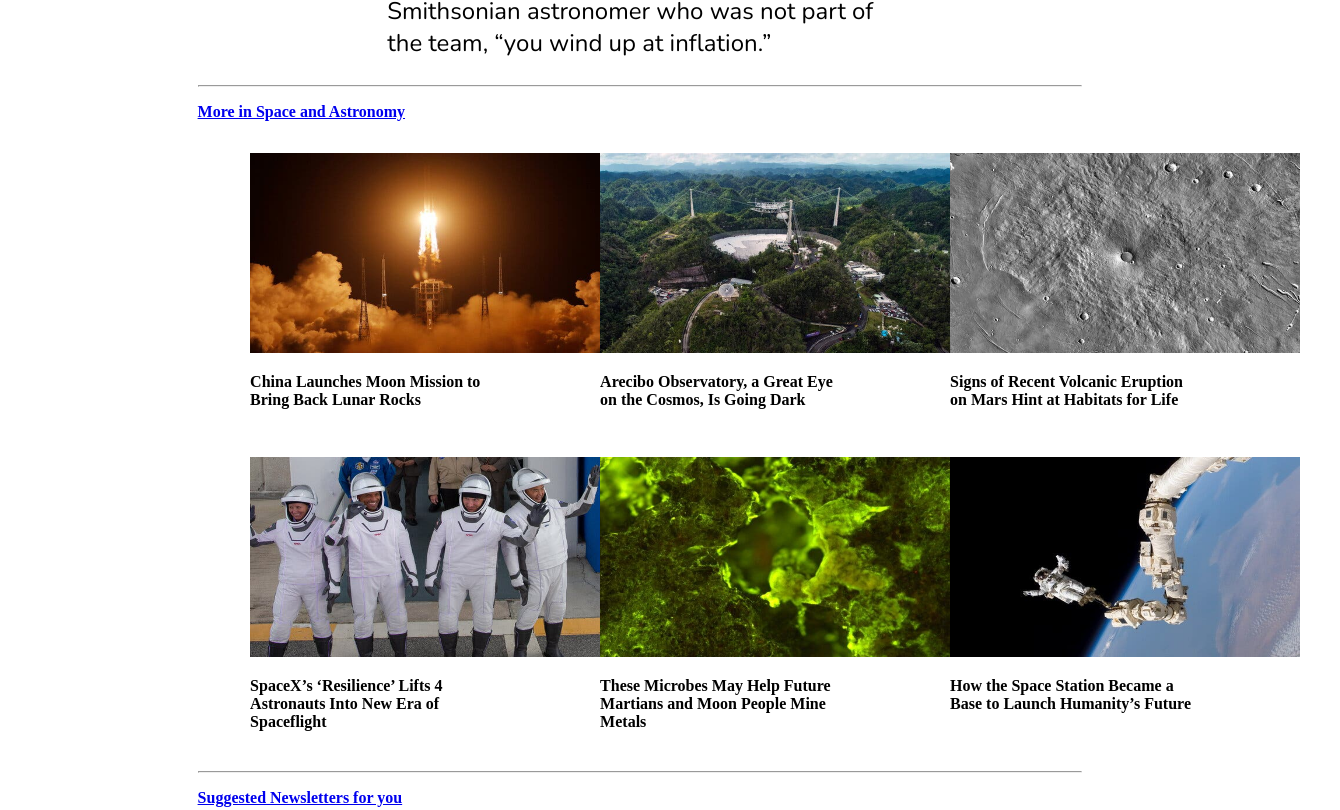
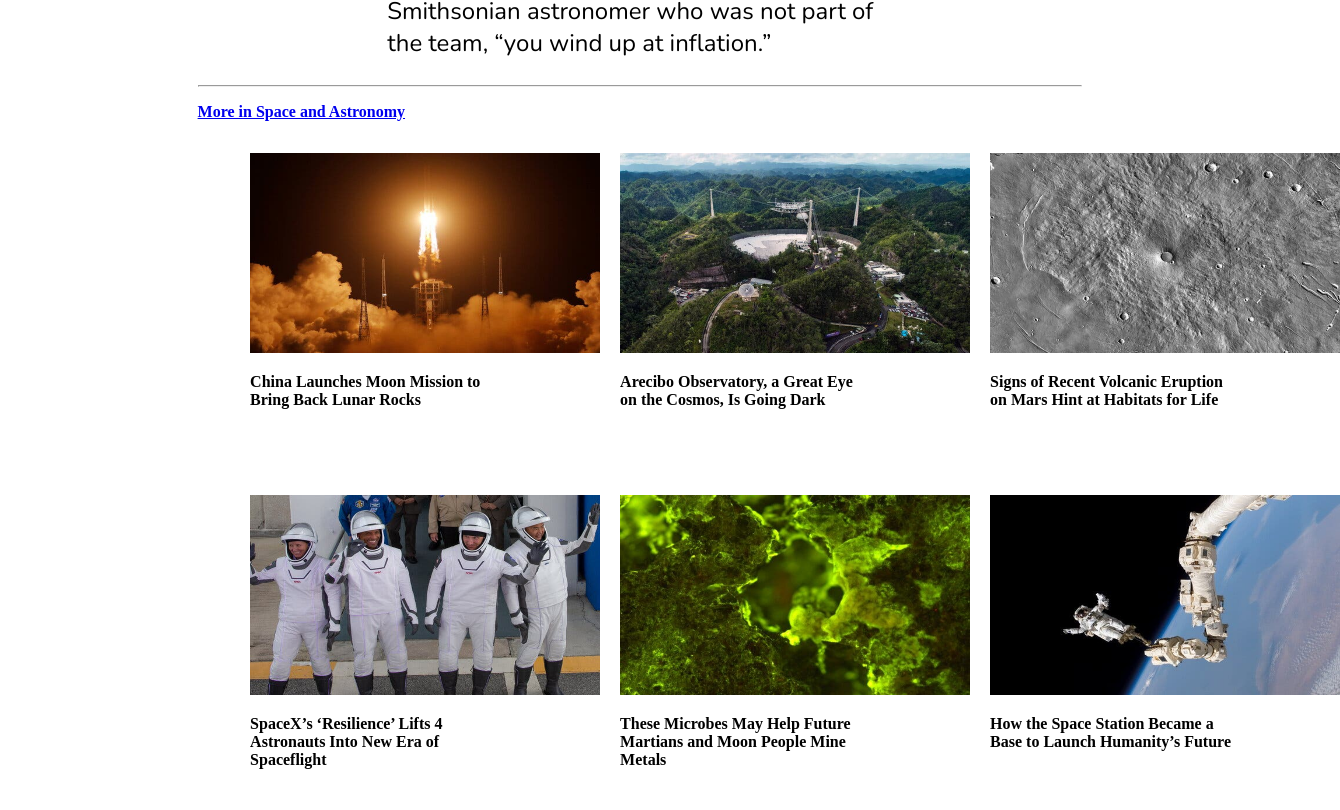
Before and after one commit to ZawadiSumba66/New_York_Times_Clone, a plain HTML site: page index.html in a window 1280 px wide. Shown: the part 9574-10384 px from the top of the page, 1340 px wide, since content can reach past the window. Drawn offline with nearby package versions, Linux system fonts and the light colour scheme.

Commit message:
Update stylesheet.css

```diff
--- a/stylesheet.css
+++ b/stylesheet.css
@@ -157,6 +157,8 @@ article {
 .cards {
   display: grid;
   grid-template-columns: 1fr 1fr 1fr;
+  grid-template: repeat(3, 1fr) / repeat(3, 1fr);
+  gap: 20px 20px;
 }
 
 .image-text {
```
